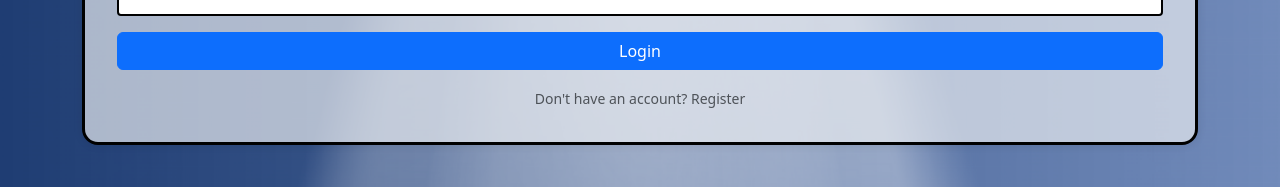
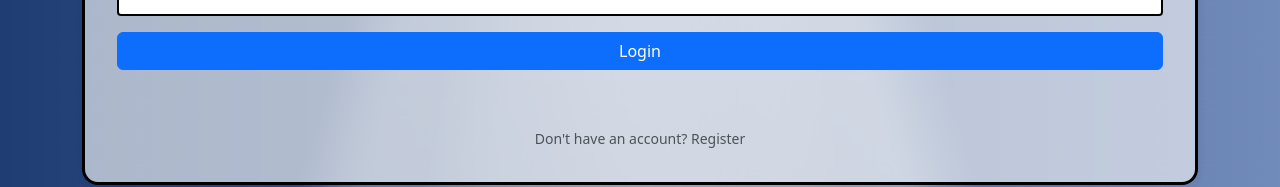
Before and after one commit to JamalM02/SuperIdea-client, a React (Create React App) app: page /login in a window 1280 px wide. Shown: the part 361-548 px from the top of the page. Built offline with nearby package versions, Linux system fonts and the light colour scheme; no server answers; a web font is replaced by a local one.

Commit message:
google oauth

```diff
--- a/package.json
+++ b/package.json
@@ -2,6 +2,7 @@
   "name": "superidea-client",
   "version": "1.0.0",
   "dependencies": {
+    "@react-oauth/google": "^0.12.1",
     "@vercel/speed-insights": "^1.0.12",
     "axios": "1.6.0",
     "bootstrap": "^5.3.3",
--- a/src/App.js
+++ b/src/App.js
@@ -15,6 +15,7 @@ import 'bootstrap/dist/css/bootstrap.min.css';
 import 'bootstrap/dist/js/bootstrap.bundle.min';
 import './components/Style/ToastStyles.css';  // <-- Import custom toast styles
 import { io } from 'socket.io-client';
+import { GoogleOAuthProvider } from '@react-oauth/google';
 
 const API_URL = process.env.NODE_ENV === 'production' ? process.env.REACT_APP_API_URL_PROD : process.env.REACT_APP_API_URL_DEV;
 const SOCKET_URL = API_URL.replace('/api', '');
@@ -93,6 +94,7 @@ function App() {
   ];
 
   return (
+      <GoogleOAuthProvider clientId={process.env.REACT_APP_GOOGLE_CLIENT_ID}>
         <div className="App">
           <nav className="navbar navbar-expand-lg navbar-dark bg-dark px-3">
             <span className="navbar-brand">ScholarShareNet</span>
@@ -158,6 +160,7 @@ function App() {
           </div>
           <ToastContainer />
         </div>
+      </GoogleOAuthProvider>
   );
 }
 
--- a/src/components/Login/Login.component.js
+++ b/src/components/Login/Login.component.js
@@ -1,8 +1,9 @@
 import React, { useState } from 'react';
+import { useNavigate } from 'react-router-dom';
+import { GoogleLogin } from '@react-oauth/google';
+import { toast } from 'react-toastify';
+import { loginUser } from '../../services/api.service';
 import './Login.component.css';
-import { loginUser } from '../../services/api.service';
-import { useNavigate } from 'react-router-dom';
-import { toast } from 'react-toastify';
 
 function LoginComponent({ setUser }) {
     const [email, setEmail] = useState('');
@@ -44,6 +45,15 @@ function LoginComponent({ setUser }) {
         }
     };
 
+    const handleGoogleLoginSuccess = (response) => {
+        window.location.href = `${process.env.REACT_APP_API_URL_DEV}/users/auth/google`;
+    };
+
+    const handleGoogleLoginFailure = (response) => {
+        console.error('Google Login Failed', response);
+        toast.error('Google login failed');
+    };
+
     return (
         <div className="login-container">
             <h3 className="login-heading">Welcome Back!</h3>
@@ -74,6 +84,10 @@ function LoginComponent({ setUser }) {
                 {passwordError && <div className="text-danger">{passwordError}</div>}
             </div>
             <button className="btn btn-primary login-btn" onClick={handleLogin}>Login</button>
+            <GoogleLogin
+                onSuccess={handleGoogleLoginSuccess}
+                onFailure={handleGoogleLoginFailure}
+            />
             <div className="login-register-link">
                 <small>
                     <a href="/register" className="text-muted">Don't have an account? Register</a>
```
Lines whose indentation alone changed are shown as unchanged.
